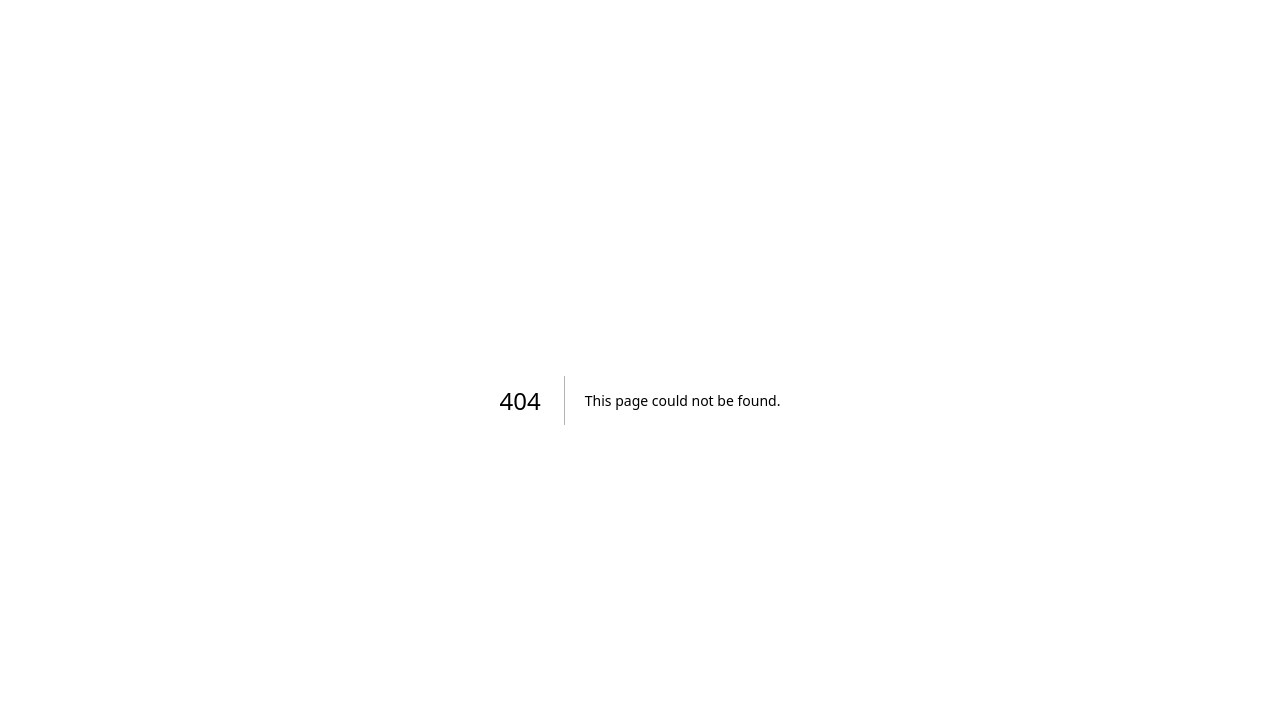
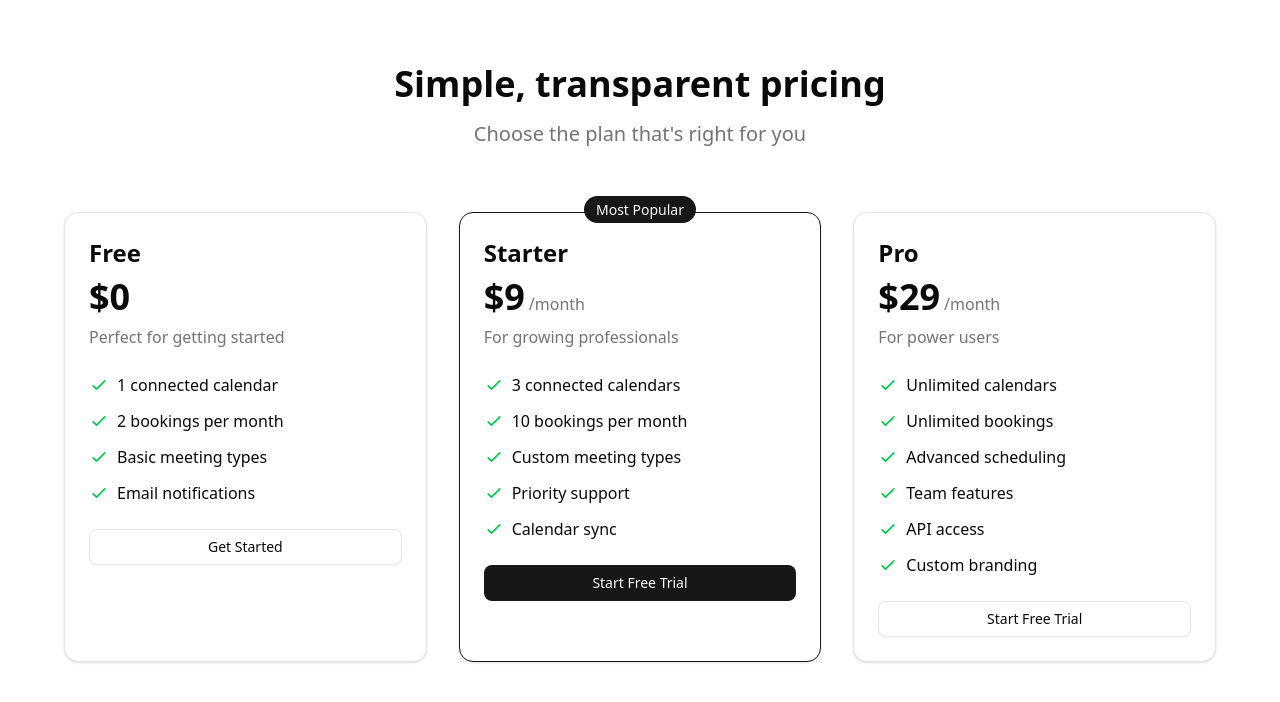
Before and after one commit to BarriosXJavier/calma, a Next.js app: page /pricing in a window 1280 px wide. Before the commit this address had no page. Shown: the top 702 px of the page. Built offline with nearby package versions, Linux system fonts and the light colour scheme.

Commit message:
Add landing and pricing pages
- Landing page with hero section and features
- Pricing page with tier comparison
- Call-to-action components

```diff
--- /dev/null
+++ b/app/page.tsx
@@ -0,0 +1,85 @@
+import Link from 'next/link';
+import { auth } from '@clerk/nextjs/server';
+import { redirect } from 'next/navigation';
+import { Button } from '@/components/ui/button';
+
+export default async function LandingPage() {
+  const { userId } = await auth();
+  if (userId) {
+    redirect('/bookings');
+  }
+
+  return (
+    <div className="min-h-screen">
+      {/* Hero Section */}
+      <section className="container mx-auto px-4 py-20 text-center">
+        <h1 className="text-5xl md:text-6xl font-bold mb-6">
+          Scheduling made <span className="text-primary">simple</span>
+        </h1>
+        <p className="text-xl text-muted-foreground mb-8 max-w-2xl mx-auto">
+          Calma helps you manage your time effortlessly. Connect your calendar,
+          set your availability, and let others book time with you.
+        </p>
+        <div className="flex gap-4 justify-center">
+          <Button asChild size="lg">
+            <Link href="/sign-up">Get Started Free</Link>
+          </Button>
+          <Button asChild variant="outline" size="lg">
+            <Link href="/pricing">View Pricing</Link>
+          </Button>
+        </div>
+      </section>
+
+      {/* Features Section */}
+      <section className="container mx-auto px-4 py-20">
+        <h2 className="text-3xl font-bold text-center mb-12">Features</h2>
+        <div className="grid md:grid-cols-3 gap-8">
+          <FeatureCard
+            title="Google Calendar Sync"
+            description="Automatically sync with your Google Calendar to avoid double bookings."
+            icon="📅"
+          />
+          <FeatureCard
+            title="Custom Meeting Types"
+            description="Create different meeting types with custom durations and descriptions."
+            icon="⚙️"
+          />
+          <FeatureCard
+            title="Easy Sharing"
+            description="Share your booking link and let others schedule time with you."
+            icon="🔗"
+          />
+        </div>
+      </section>
+
+      {/* CTA Section */}
+      <section className="container mx-auto px-4 py-20 text-center">
+        <h2 className="text-3xl font-bold mb-4">Ready to simplify your scheduling?</h2>
+        <p className="text-muted-foreground mb-8">
+          Join thousands of professionals who use Calma to manage their time.
+        </p>
+        <Button asChild size="lg">
+          <Link href="/sign-up">Start for Free</Link>
+        </Button>
+      </section>
+    </div>
+  );
+}
+
+function FeatureCard({
+  title,
+  description,
+  icon,
+}: {
+  title: string;
+  description: string;
+  icon: string;
+}) {
+  return (
+    <div className="p-6 border rounded-lg text-center">
+      <div className="text-4xl mb-4">{icon}</div>
+      <h3 className="text-xl font-semibold mb-2">{title}</h3>
+      <p className="text-muted-foreground">{description}</p>
+    </div>
+  );
+}
--- /dev/null
+++ b/app/pricing/page.tsx
@@ -0,0 +1,121 @@
+import Link from 'next/link';
+import { Button } from '@/components/ui/button';
+import { Card, CardContent, CardHeader, CardTitle } from '@/components/ui/card';
+
+const PLANS = [
+  {
+    name: 'Free',
+    price: '$0',
+    description: 'Perfect for getting started',
+    features: [
+      '1 connected calendar',
+      '2 bookings per month',
+      'Basic meeting types',
+      'Email notifications',
+    ],
+    cta: 'Get Started',
+    href: '/sign-up',
+  },
+  {
+    name: 'Starter',
+    price: '$9',
+    period: '/month',
+    description: 'For growing professionals',
+    features: [
+      '3 connected calendars',
+      '10 bookings per month',
+      'Custom meeting types',
+      'Priority support',
+      'Calendar sync',
+    ],
+    cta: 'Start Free Trial',
+    href: '/sign-up',
+    popular: true,
+  },
+  {
+    name: 'Pro',
+    price: '$29',
+    period: '/month',
+    description: 'For power users',
+    features: [
+      'Unlimited calendars',
+      'Unlimited bookings',
+      'Advanced scheduling',
+      'Team features',
+      'API access',
+      'Custom branding',
+    ],
+    cta: 'Start Free Trial',
+    href: '/sign-up',
+  },
+];
+
+export default function PricingPage() {
+  return (
+    <div className="container mx-auto px-4 py-16">
+      <div className="text-center mb-16">
+        <h1 className="text-4xl font-bold mb-4">Simple, transparent pricing</h1>
+        <p className="text-xl text-muted-foreground">
+          Choose the plan that's right for you
+        </p>
+      </div>
+
+      <div className="grid md:grid-cols-3 gap-8 max-w-6xl mx-auto">
+        {PLANS.map((plan) => (
+          <Card
+            key={plan.name}
+            className={plan.popular ? 'border-primary relative' : ''}
+          >
+            {plan.popular && (
+              <div className="absolute -top-4 left-1/2 -translate-x-1/2">
+                <span className="bg-primary text-primary-foreground text-sm font-medium px-3 py-1 rounded-full">
+                  Most Popular
+                </span>
+              </div>
+            )}
+            <CardHeader>
+              <CardTitle className="text-2xl">{plan.name}</CardTitle>
+              <div className="flex items-baseline gap-1">
+                <span className="text-4xl font-bold">{plan.price}</span>
+                {plan.period && (
+                  <span className="text-muted-foreground">{plan.period}</span>
+                )}
+              </div>
+              <p className="text-muted-foreground">{plan.description}</p>
+            </CardHeader>
+            <CardContent className="space-y-6">
+              <ul className="space-y-3">
+                {plan.features.map((feature) => (
+                  <li key={feature} className="flex items-center gap-2">
+                    <svg
+                      className="w-5 h-5 text-green-500"
+                      fill="none"
+                      stroke="currentColor"
+                      viewBox="0 0 24 24"
+                      aria-hidden="true"
+                    >
+                      <path
+                        strokeLinecap="round"
+                        strokeLinejoin="round"
+                        strokeWidth={2}
+                        d="M5 13l4 4L19 7"
+                      />
+                    </svg>
+                    <span>{feature}</span>
+                  </li>
+                ))}
+              </ul>
+              <Button
+                asChild
+                className="w-full"
+                variant={plan.popular ? 'default' : 'outline'}
+              >
+                <Link href={plan.href}>{plan.cta}</Link>
+              </Button>
+            </CardContent>
+          </Card>
+        ))}
+      </div>
+    </div>
+  );
+}
```
